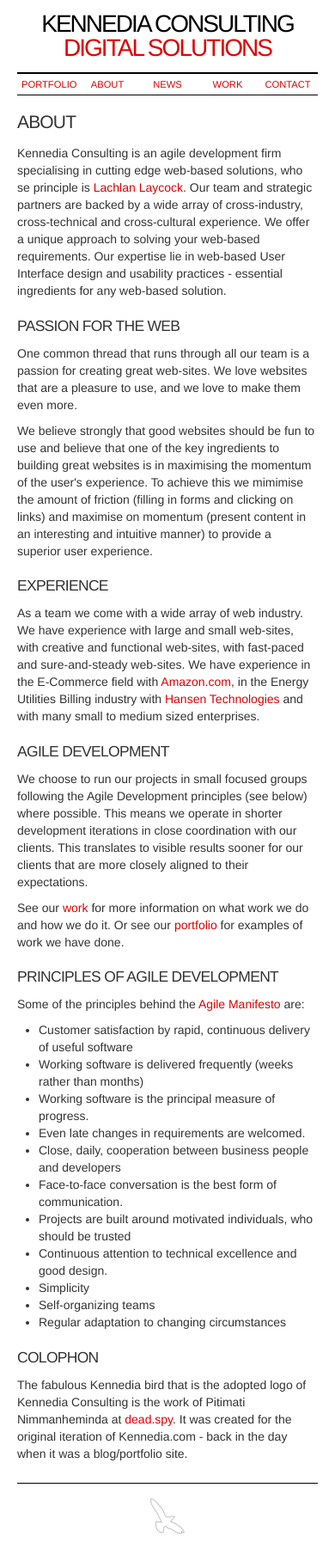
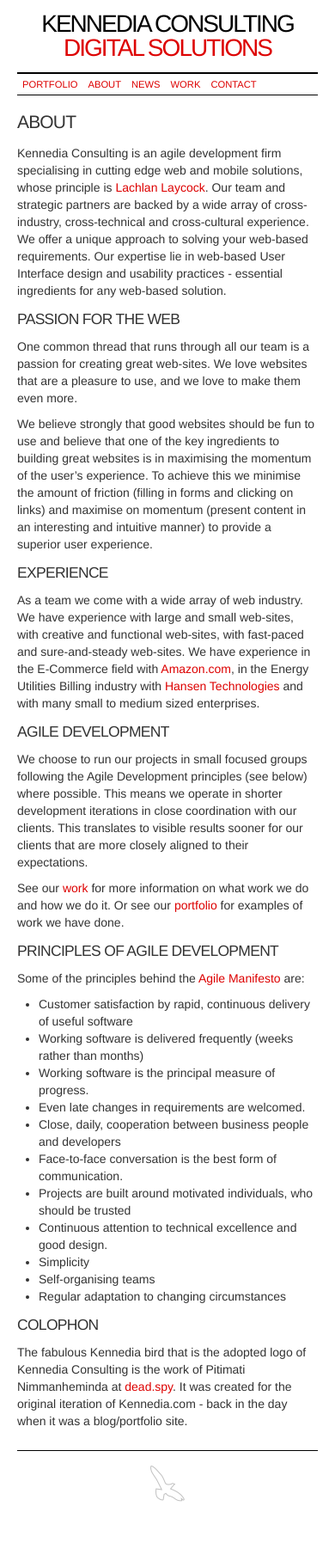
Before and after one commit to supagroova/kennedia.com, a Jekyll site: the page built from about.html, in a window 390 px wide. Shown: the whole page at 86% size. Built offline with Jekyll 4.4.1, drawn with Linux system fonts in a browser that asks for light colours; Markdown is read by kramdown in place of the engine named in the settings; after the commit the page ends 1771 px from its top, so only the background shows below that.

Commit message:
Reformating about and work pages to share same layout. Making home page easier to update

```diff
--- /dev/null
+++ b/_layouts/page.html
@@ -0,0 +1,8 @@
+---
+layout: default
+---
+{{ assign dom_id = (page.title | downcase) }}
+<div id="{{ dom_id }}">
+	<h1 id="{{ dom_id }}_title">{{ page.title }}</h1>
+	{{ page.content | markdownify }}
+</div>
--- a/about.html
+++ b/about.html
@@ -1,58 +1,42 @@
 ---
-layout: default
+layout: page
 title: About
 ---
 
-<div id="about">
-	<h1 id="about_title">About</h1>
+Kennedia Consulting is an agile development firm specialising in cutting edge web and mobile solutions, whose principle is [Lachlan Laycock](http://www.lachlanlaycock.com/). Our team and strategic partners are backed by a wide array of cross-industry, cross-technical and cross-cultural experience. We offer a unique approach to solving your web-based requirements. Our expertise lie in web-based User Interface design and usability practices - essential ingredients for any web-based solution.
 
-	<p>
-		Kennedia Consulting is an agile development firm specialising in cutting edge web-based solutions, who	se principle is <a href="http://www.lachlanlaycock.com/">Lachlan Laycock</a>. Our team and strategic partners are backed by a wide array of cross-industry, cross-technical and cross-cultural experience. We offer a unique approach to solving your web-based requirements. Our expertise lie in web-based User Interface design and usability practices - essential ingredients for any web-based solution.
-	</p>
+## Passion for the Web
 
-	<h2>Passion for the Web</h2>
+One common thread that runs through all our team is a passion for creating great web-sites. We love websites that are a pleasure to use, and we love to make them even more.
 
-	<p>
-		One common thread that runs through all our team is a passion for creating great web-sites. We love websites that are a pleasure to use, and we love to make them even more.
-	</p>
-	<p>
-		We believe strongly that good websites should be fun to use and believe that one of the key ingredients to building great websites is in maximising the momentum of the user&apos;s experience. To achieve this we mimimise the amount of friction (filling in forms and clicking on links) and maximise on momentum (present content in an interesting and intuitive manner) to provide a superior user experience.
-	</p>
+We believe strongly that good websites should be fun to use and believe that one of the key ingredients to building great websites is in maximising the momentum of the user's experience. To achieve this we minimise the amount of friction (filling in forms and clicking on links) and maximise on momentum (present content in an interesting and intuitive manner) to provide a superior user experience.
 
-	<h2>Experience</h2>
-	<p>
-		As a team we come with a wide array of web industry. We have experience with large and small web-sites, with creative and functional web-sites, with fast-paced and sure-and-steady web-sites. We have experience in the E-Commerce field with <a href="http://www.amazon.com">Amazon.com</a>, in the Energy Utilities Billing industry with <a href="http://www.hsntech.com">Hansen Technologies</a> and with many small to medium sized enterprises.
-	</p>
+## Experience
 
-	<h2>Agile Development</h2>
-	<p>
-		We choose to run our projects in small focused groups following the Agile Development principles (see below) where possible. This means we operate in shorter development iterations in close coordination with our clients. This translates to visible results sooner for our clients that are more closely aligned to their expectations.
-	</p>
-	<p>
-		See our <a href="/work/">work</a> for more information on what work we do and how we do it. Or see our <a href="/portfolio/">portfolio</a> for examples of work we have done.
-	</p>
+As a team we come with a wide array of web industry. We have experience with large and small web-sites, with creative and functional web-sites, with fast-paced and sure-and-steady web-sites. We have experience in the E-Commerce field with [Amazon.com](http://www.amazon.com), in the Energy Utilities Billing industry with [Hansen Technologies](http://www.hsntech.com) and with many small to medium sized enterprises.
 
-	<h2>Principles of Agile Development</h2>
-	<p>
-		Some of the principles behind the <a href="http://agilemanifesto.org/principles.html">Agile Manifesto</a> are:
-	</p>
-	<ul>
-		<li>Customer satisfaction by rapid, continuous delivery of useful software</li>
-		<li>Working software is delivered frequently (weeks rather than months)</li>
-		<li>Working software is the principal measure of progress.</li>
-		<li>Even late changes in requirements are welcomed.</li>
-		<li>Close, daily, cooperation between business people and developers</li>
-		<li>Face-to-face conversation is the best form of communication.</li>
-		<li>Projects are built around motivated individuals, who should be trusted</li>
-		<li>Continuous attention to technical excellence and good design.</li>
-		<li>Simplicity</li>
-		<li>Self-organizing teams</li>
-		<li>Regular adaptation to changing circumstances</li>
-	</ul>
+## Agile Development
 
-	<h2>Colophon</h2>
-	<p>
-		The fabulous Kennedia bird that is the adopted logo of Kennedia Consulting is the work of Pitimati Nimmanheminda at <a href="http://deadspy.com/">dead.spy</a>. It was created for the original iteration of Kennedia.com - back in the day when it was a blog/portfolio site.
-	</p>
+We choose to run our projects in small focused groups following the Agile Development principles (see below) where possible. This means we operate in shorter development iterations in close coordination with our clients. This translates to visible results sooner for our clients that are more closely aligned to their expectations.
 
-</div>
+See our [work](/work/) for more information on what work we do and how we do it. Or see our [portfolio](/portfolio/) for examples of work we have done.
+
+## Principles of Agile Development
+
+Some of the principles behind the [Agile Manifesto](http://agilemanifesto.org/principles.html) are:
+
+* Customer satisfaction by rapid, continuous delivery of useful software
+* Working software is delivered frequently (weeks rather than months)
+* Working software is the principal measure of progress.
+* Even late changes in requirements are welcomed.
+* Close, daily, cooperation between business people and developers
+* Face-to-face conversation is the best form of communication.
+* Projects are built around motivated individuals, who should be trusted
+* Continuous attention to technical excellence and good design.
+* Simplicity
+* Self-organising teams
+* Regular adaptation to changing circumstances
+
+## Colophon
+
+The fabulous Kennedia bird that is the adopted logo of Kennedia Consulting is the work of Pitimati Nimmanheminda at [dead.spy](http://deadspy.com/). It was created for the original iteration of Kennedia.com - back in the day when it was a blog/portfolio site.
--- a/css/main.css
+++ b/css/main.css
@@ -295,12 +295,15 @@
 
     #site_nav .nav {
         float: none;
+        border-bottom: 1px solid #000;
     }
 
     #site_nav .nav li {
-        width: 20%;
-        text-align: center;
+        width: auto;
+        text-align: left;
         margin: 0;
+        padding: 0 1px;
+        border: none;
     }
 
     #site_nav .nav li a {
```
Also changed, not shown: index.html (+10 -9 lines), work.html (+19 -31 lines).
